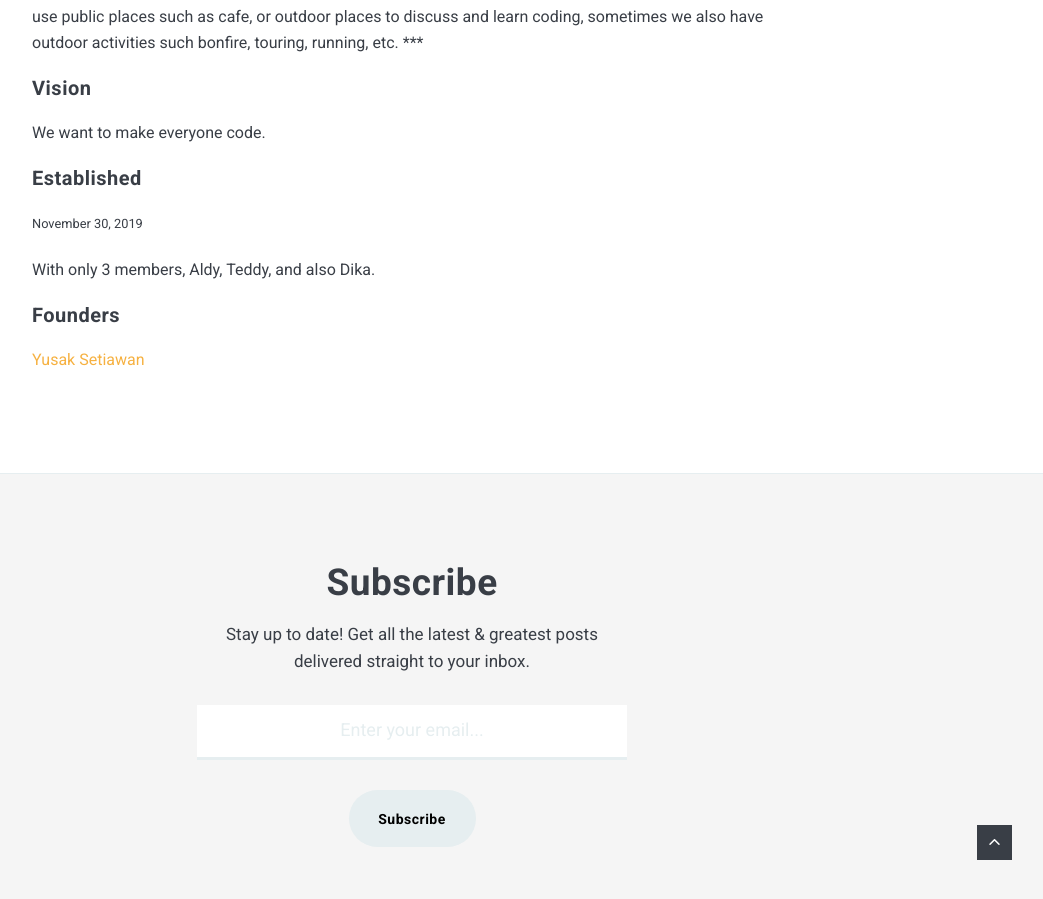
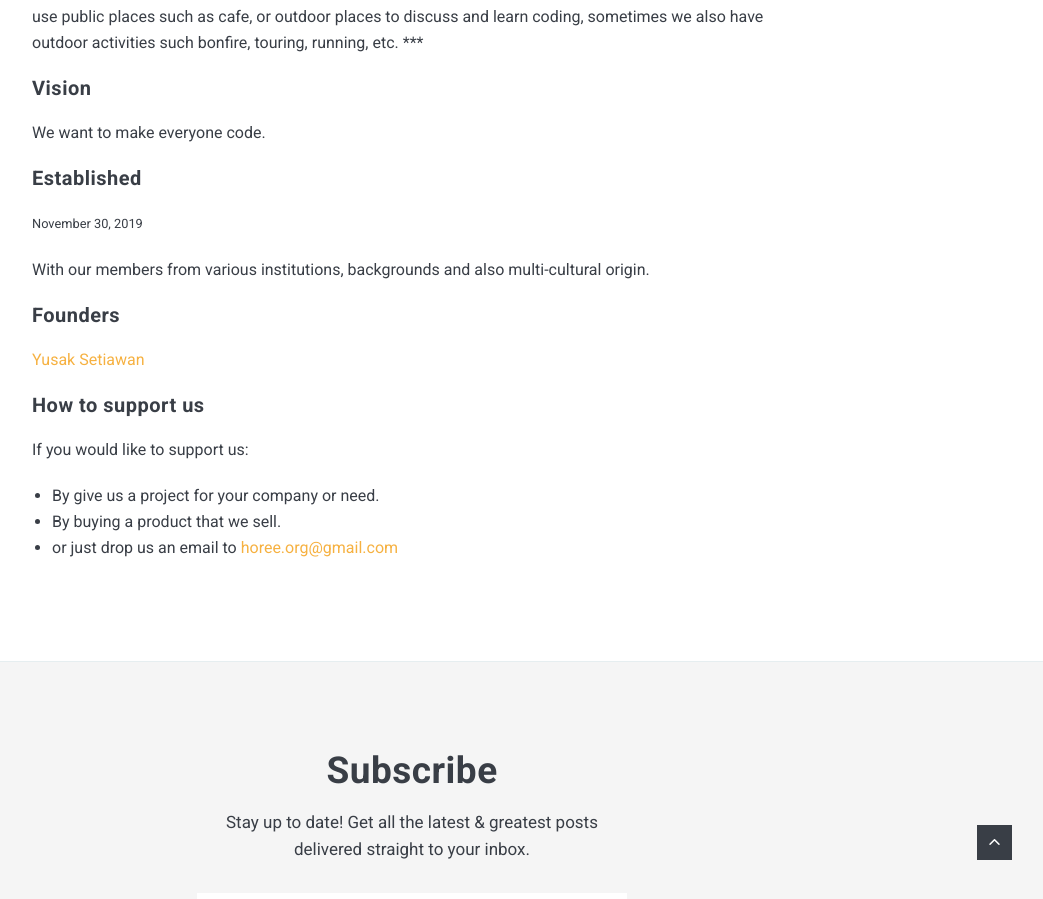
Before and after one commit to horeeorg/horeeorg.github.io, a Jekyll site: the page built from _pages/about.md, in a window 1280 px wide and 900 px high, scrolled down 1065 px. Shown: the whole window, without its empty margins (228-1271 px from the left). Built offline with Jekyll 4.4.1, drawn with Linux system fonts in a browser that asks for light colours; nearby versions of some CDN libraries.

```diff
--- a/_pages/about.md
+++ b/_pages/about.md
@@ -13,9 +13,18 @@ Hi, we are Horee, a coding community based in <strong>Serpong</strong>, <strong>
 We want to make everyone code.
 
 #### Established
+
 <small>November 30, 2019</small>
 
-With only 3 members, Aldy, Teddy, and also Dika.
+With our members from various institutions, backgrounds and also multi-cultural origin.
 
 #### Founders
+
 <a href="https://www.twitter.com/yoesak">Yusak Setiawan</a>
+
+#### How to support us
+
+If you would like to support us:
+* By give us a project for your company or need.
+* By buying a product that we sell.
+* or just drop us an email to <a href="mailto:horee.org@gmail.com">horee.org@gmail.com</a>
```
Also changed, not shown: _posts/2020-04-04-fighting-with-covid-19.markdown (+11 -0 lines), 1 other file.
